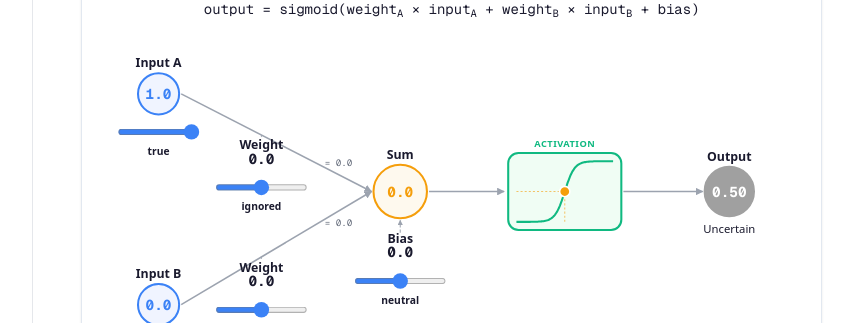
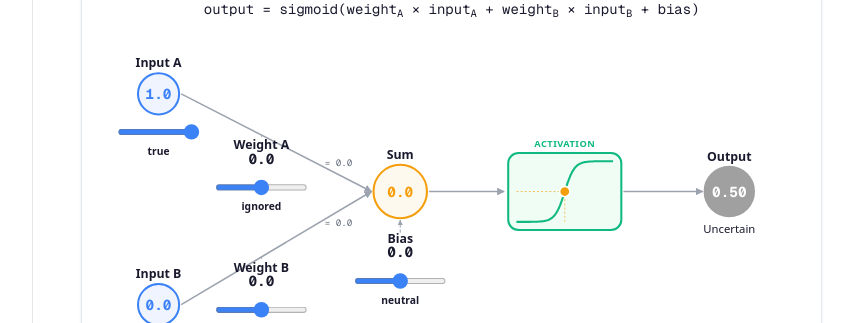
Before and after one commit to robennals/ai-explained, a Next.js app: page /03-neurons in a window 1280 px wide. Shown: the part 4540-4863 px from the top of the page, without its empty margins (223-1076 px from the left). Built offline with nearby package versions, Linux system fonts and the light colour scheme.

Commit message:
Rename weight to weight A/B

```diff
--- a/src/components/widgets/neurons/NeuronPlayground.tsx
+++ b/src/components/widgets/neurons/NeuronPlayground.tsx
@@ -492,7 +492,7 @@ export function NeuronPlayground() {
           max={15}
           step={0.1}
           onChange={setW1}
-          label="Weight"
+          label="Weight A"
           interpret={interpretWeight}
           width={90}
         />
@@ -534,7 +534,7 @@ export function NeuronPlayground() {
           max={15}
           step={0.1}
           onChange={setW2}
-          label="Weight"
+          label="Weight B"
           interpret={interpretWeight}
           width={90}
         />
```
